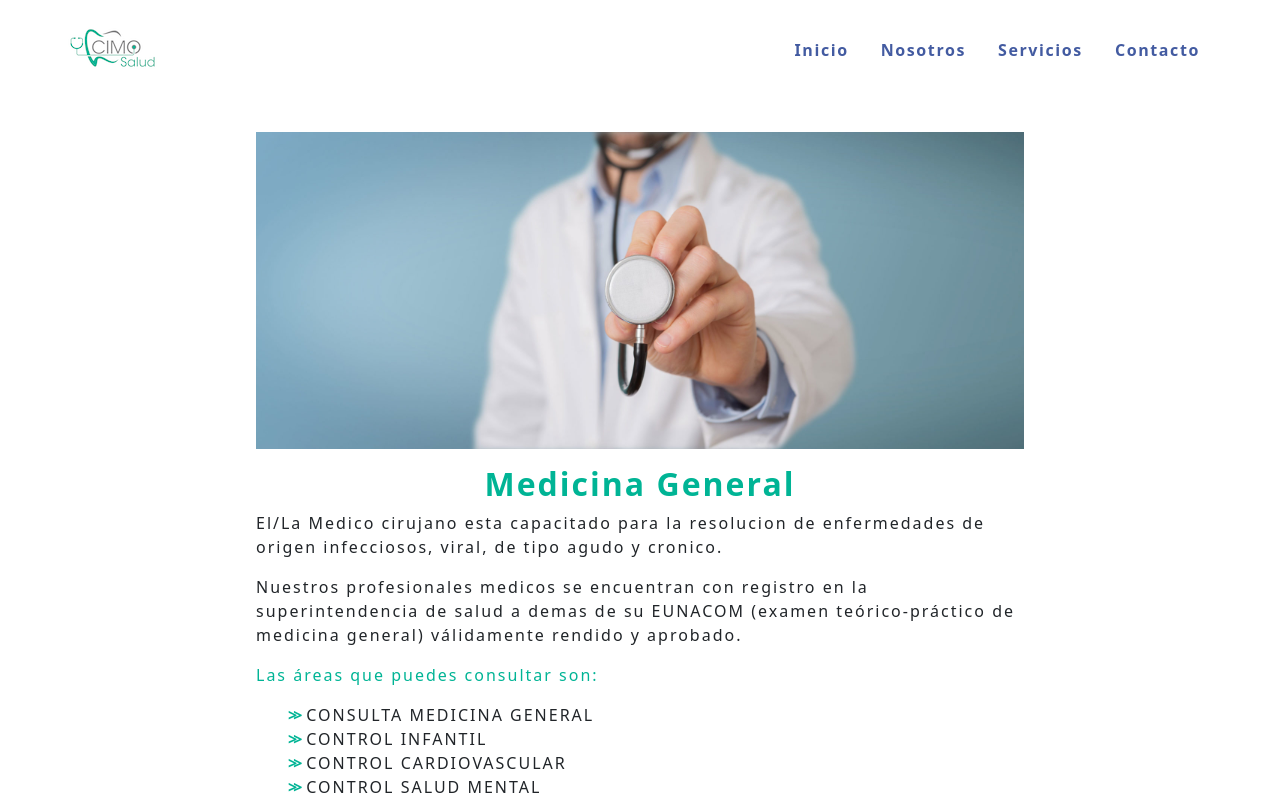
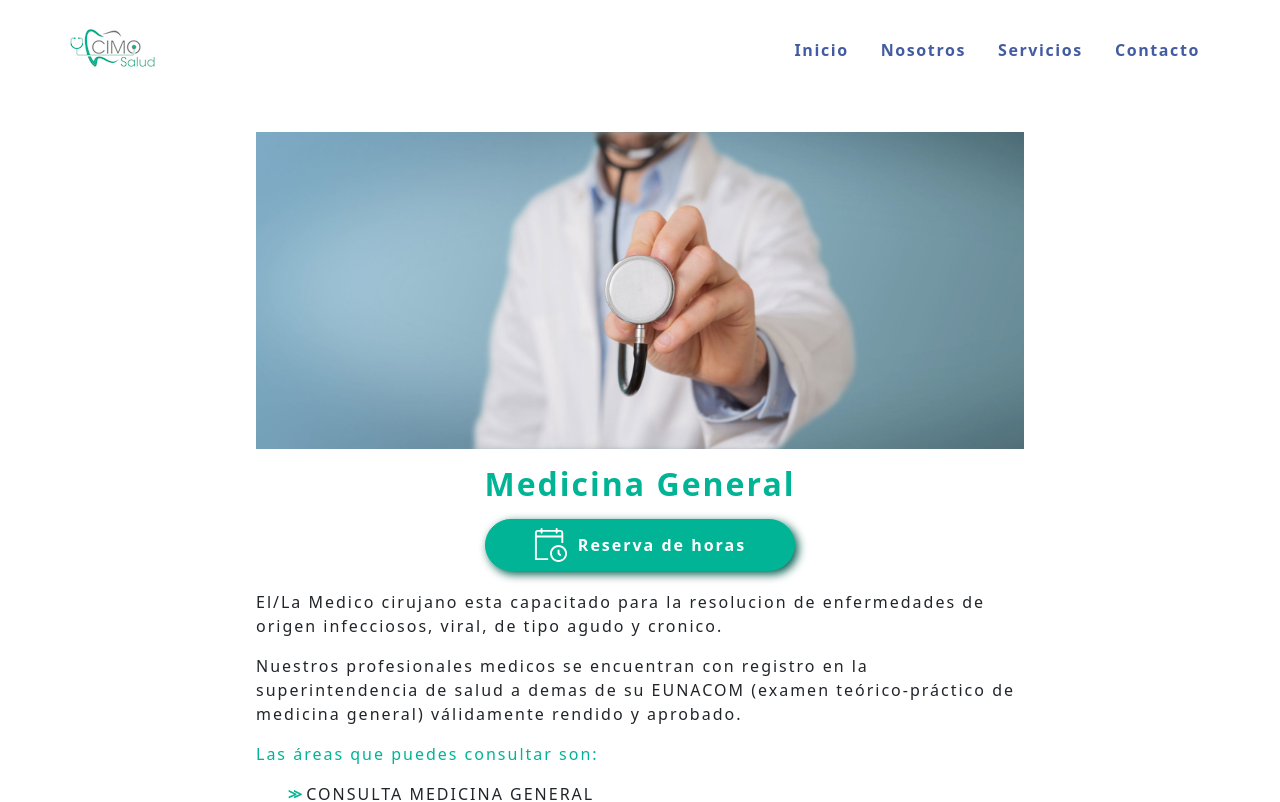
Before and after one commit to VictorIbarraOlivares/cimosalud, a React (Vite) app: page /especialidades/medicina-general in a window 1280 px wide. Shown: the top 802 px of the page. Built offline with nearby package versions, Linux system fonts and the light colour scheme.

Commit message:
Se termina arreglo de la especialidad de medicina general

```diff
--- a/index.html
+++ b/index.html
@@ -2,7 +2,7 @@
 <html lang="en">
   <head>
     <meta charset="UTF-8" />
-    <link rel="icon" type="image/svg+xml" href="images/logos/logo_50x34.png" />
+    <link rel="icon" type="image/svg+xml" href="/images/logos/logo_50x34.png" />
     <meta name="viewport" content="width=device-width, initial-scale=1.0" />
     <link rel="preconnect" href="https://fonts.googleapis.com">
     <link rel="preconnect" href="https://fonts.gstatic.com" crossorigin>
--- a/src/App.css
+++ b/src/App.css
@@ -1177,9 +1177,6 @@ body {
   .carousel__link__text__mobile{
     display: block;
   }
-  .content__reserva__mobile{
-    display: flex !important;
-  }
 }
 
 @media screen and (max-width: 400px) {
--- a/src/Especialidades.css
+++ b/src/Especialidades.css
@@ -8,7 +8,7 @@
 .especialidad__image__medica{
   width: 100%;
   height: auto;
-  object-fit: fill;
+  object-fit: cover;
 }
 
 .especialidad__title{
@@ -48,6 +48,7 @@
   bottom: 0;
   z-index: 10;
   padding-top: 8px;
+  padding-bottom: 8px;
   width: 100%;
   height: 68px;
   left: 0;
@@ -61,7 +62,7 @@
   display: flex;
   text-decoration: none;
   font-weight: bolder;
-  font-size: 1.2rem;
+  font-size: 1.1rem;
   text-align: left;
   align-items: center;
   letter-spacing: 2px;
@@ -72,18 +73,108 @@
   border-radius: 1rem;
 }
 
+.content__reserva__desktop {
+  padding-top: 0.5rem;
+  padding-bottom: 1.2rem;
+  align-items: center;
+  justify-content: center;
+  display: flex;
+}
+
+.boton__reserva__desktop{
+  display: flex;
+  text-decoration: none;
+  font-weight: 700;
+  font-size: 1rem;
+  text-align: left;
+  align-items: center;
+  letter-spacing: 2px;
+  max-width: fit-content;
+  background-color: var(--color-principal);
+  color: white;
+  padding: 0.5rem 3rem;
+  border-radius: 2rem;
+  border: 1px solid var(--color-principal);
+  box-shadow: 0.2rem 0.2rem 0.6rem #015c4d;
+}
+.svg__reserva__green {
+  display: none;
+}
+.svg__reserva__green {
+  display: none;
+}
+
+.boton__reserva__desktop:hover{
+  background-color: white;
+  color: var(--color-principal);
+  border: 1px solid var(--color-principal);
+}
+
+.boton__reserva__desktop:hover .svg__reserva__green{
+  display: block;
+}
+
+.boton__reserva__desktop:hover .svg__reserva__white{
+  display: none;
+}
+
+.boton__reserva__text{
+  padding-left: 10px;
+}
+
+.boton__reserva__text__mobile{
+  padding-left: 10px;
+}
+
+@media screen and (max-width: 1025px) {
+  .especialidad__content{
+    padding: 2rem 4rem;
+  }
+}
+
+@media screen and (max-width: 479px) {
+  .boton__reserva__desktop{
+    font-size: 0.9rem;
+    padding: 0.5rem 2rem;
+  }
+
+  .svg__reserva__white{
+    width: 25px;
+    height: 25px;
+  }
+
+  .svg__reserva__green {
+    width: 25px;
+    height: 25px;
+  }
+}
+
 @media screen and (max-width: 426px) {
   .especialidad__content{
     padding: 2rem;
   }
 
   .especialidad__image__medica{
-    width: 100%;
-    height: 30vh;
+    height: 40vh;
+    object-fit: cover;
   }
 
   .especialidad__list{
     padding-left: 1rem;
+  }
+
+  .content__reserva__desktop{
+    display: none;
+  }
+
+  .content__reserva__mobile{
+    display: flex !important;
+  }
+}
+
+@media screen and (max-width: 375px) {
+  .boton__reserva__mobile{
+    padding: 0.5rem 1rem;
   }
 }
 
--- a/src/components/especialidades/Medicina.jsx
+++ b/src/components/especialidades/Medicina.jsx
@@ -7,7 +7,14 @@ function Medicina() {
         <img className='especialidad__image__medica' src="/images/especialidades/area_medica.jpg" alt="" />
       </div>
       <h1 className='especialidad__title'>Medicina General</h1>
-      <p className='especialidad__paragraph'>El/La Medico cirujano esta capacitado para la resolucion de enfermedades de origen infecciosos, viral, de tipo agudo y cronico.</p>
+      <div className='content__reserva__desktop'>
+        <a href="https://api.whatsapp.com/send?phone=56932004779&amp;text=Hola CIMO SALUD, estuve revisando la pagina, y quisiera reservar una hora" target="_blank" rel="nofollow" className="boton__reserva__desktop">
+          <svg  className='svg__reserva__white' fill="#fff" width="34px" height="34px" viewBox="0 0 1920 1920" xmlns="http://www.w3.org/2000/svg"><g id="SVGRepo_bgCarrier" stroke-width="0"></g><g id="SVGRepo_tracerCarrier" stroke-linecap="round" stroke-linejoin="round"></g><g id="SVGRepo_iconCarrier"> <g fill-rule="evenodd"> <path d="M1439.667 1226.667H1333V1440c0 14.187 5.653 27.733 15.573 37.76l123.414 123.306 75.413-75.413-107.733-107.733v-191.253Z"></path> <path d="M1386.333 1813.333C1180.467 1813.333 1013 1645.867 1013 1440c0-205.867 167.467-373.333 373.333-373.333 205.867 0 373.334 167.466 373.334 373.333 0 205.867-167.467 373.333-373.334 373.333m0-853.333c-264.64 0-480 215.36-480 480s215.36 480 480 480 480-215.36 480-480-215.36-480-480-480"></path> <path d="M1546.333 426.667H159.666v-160c0-29.44 24-53.334 53.334-53.334h160v53.334c0 29.44 23.894 53.333 53.333 53.333 29.44 0 53.333-23.893 53.333-53.333v-53.334h746.667v53.334c0 29.44 23.894 53.333 53.334 53.333 29.44 0 53.333-23.893 53.333-53.333v-53.334h160c29.333 0 53.333 23.894 53.333 53.334v160Zm-53.333-320h-160V53.333C1333 23.893 1309.107 0 1279.667 0c-29.44 0-53.334 23.893-53.334 53.333v53.334H479.666V53.333C479.666 23.893 455.773 0 426.333 0 396.894 0 373 23.893 373 53.333v53.334H213c-88.213 0-160 71.786-160 160v1546.666h746.666v-106.666h-640V533.333h1386.667v320H1653V266.667c0-88.214-71.787-160-160-160Z"></path> </g> </g></svg>
+          <svg className='svg__reserva__green' fill="#00b495" width="34px" height="34px" viewBox="0 0 1920 1920" xmlns="http://www.w3.org/2000/svg" stroke="#00b495"><g id="SVGRepo_bgCarrier" stroke-width="0"></g><g id="SVGRepo_tracerCarrier" stroke-linecap="round" stroke-linejoin="round"></g><g id="SVGRepo_iconCarrier"> <g fill-rule="evenodd"> <path d="M1439.667 1226.667H1333V1440c0 14.187 5.653 27.733 15.573 37.76l123.414 123.306 75.413-75.413-107.733-107.733v-191.253Z"></path> <path d="M1386.333 1813.333C1180.467 1813.333 1013 1645.867 1013 1440c0-205.867 167.467-373.333 373.333-373.333 205.867 0 373.334 167.466 373.334 373.333 0 205.867-167.467 373.333-373.334 373.333m0-853.333c-264.64 0-480 215.36-480 480s215.36 480 480 480 480-215.36 480-480-215.36-480-480-480"></path> <path d="M1546.333 426.667H159.666v-160c0-29.44 24-53.334 53.334-53.334h160v53.334c0 29.44 23.894 53.333 53.333 53.333 29.44 0 53.333-23.893 53.333-53.333v-53.334h746.667v53.334c0 29.44 23.894 53.333 53.334 53.333 29.44 0 53.333-23.893 53.333-53.333v-53.334h160c29.333 0 53.333 23.894 53.333 53.334v160Zm-53.333-320h-160V53.333C1333 23.893 1309.107 0 1279.667 0c-29.44 0-53.334 23.893-53.334 53.333v53.334H479.666V53.333C479.666 23.893 455.773 0 426.333 0 396.894 0 373 23.893 373 53.333v53.334H213c-88.213 0-160 71.786-160 160v1546.666h746.666v-106.666h-640V533.333h1386.667v320H1653V266.667c0-88.214-71.787-160-160-160Z"></path> </g> </g></svg>
+          <span className='boton__reserva__text'>Reserva de horas</span>
+        </a>
+      </div>
+      <p className='especialidad__paragraph'>El/La Medico cirujano esta capacitado para la resolucion de enfermedades de origen infecciosos, viral, de tipo agudo y cronico. </p>
 
       <p className='especialidad__paragraph'>Nuestros profesionales medicos se encuentran con registro en la superintendencia de salud a demas de su EUNACOM (examen teórico-práctico de medicina general) válidamente rendido y aprobado.</p>
 
@@ -38,7 +45,8 @@ function Medicina() {
 
       <div className='content__reserva__mobile'>
         <a href="https://api.whatsapp.com/send?phone=56932004779&amp;text=Hola CIMO SALUD, estuve revisando la pagina, y quisiera reservar una hora" target="_blank" rel="nofollow" className="boton__reserva__mobile">
-          <span >Reservar hora médica</span>
+        <svg className='svg__reserva__green__mobile' fill="#00b495" width="30px" height="30px" viewBox="0 0 1920 1920" xmlns="http://www.w3.org/2000/svg" stroke="#00b495"><g id="SVGRepo_bgCarrier" stroke-width="0"></g><g id="SVGRepo_tracerCarrier" stroke-linecap="round" stroke-linejoin="round"></g><g id="SVGRepo_iconCarrier"> <g fill-rule="evenodd"> <path d="M1439.667 1226.667H1333V1440c0 14.187 5.653 27.733 15.573 37.76l123.414 123.306 75.413-75.413-107.733-107.733v-191.253Z"></path> <path d="M1386.333 1813.333C1180.467 1813.333 1013 1645.867 1013 1440c0-205.867 167.467-373.333 373.333-373.333 205.867 0 373.334 167.466 373.334 373.333 0 205.867-167.467 373.333-373.334 373.333m0-853.333c-264.64 0-480 215.36-480 480s215.36 480 480 480 480-215.36 480-480-215.36-480-480-480"></path> <path d="M1546.333 426.667H159.666v-160c0-29.44 24-53.334 53.334-53.334h160v53.334c0 29.44 23.894 53.333 53.333 53.333 29.44 0 53.333-23.893 53.333-53.333v-53.334h746.667v53.334c0 29.44 23.894 53.333 53.334 53.333 29.44 0 53.333-23.893 53.333-53.333v-53.334h160c29.333 0 53.333 23.894 53.333 53.334v160Zm-53.333-320h-160V53.333C1333 23.893 1309.107 0 1279.667 0c-29.44 0-53.334 23.893-53.334 53.333v53.334H479.666V53.333C479.666 23.893 455.773 0 426.333 0 396.894 0 373 23.893 373 53.333v53.334H213c-88.213 0-160 71.786-160 160v1546.666h746.666v-106.666h-640V533.333h1386.667v320H1653V266.667c0-88.214-71.787-160-160-160Z"></path> </g> </g></svg>
+          <span className='boton__reserva__text__mobile'>Reserva de horas</span>
         </a>
       </div>
     </div>
```
